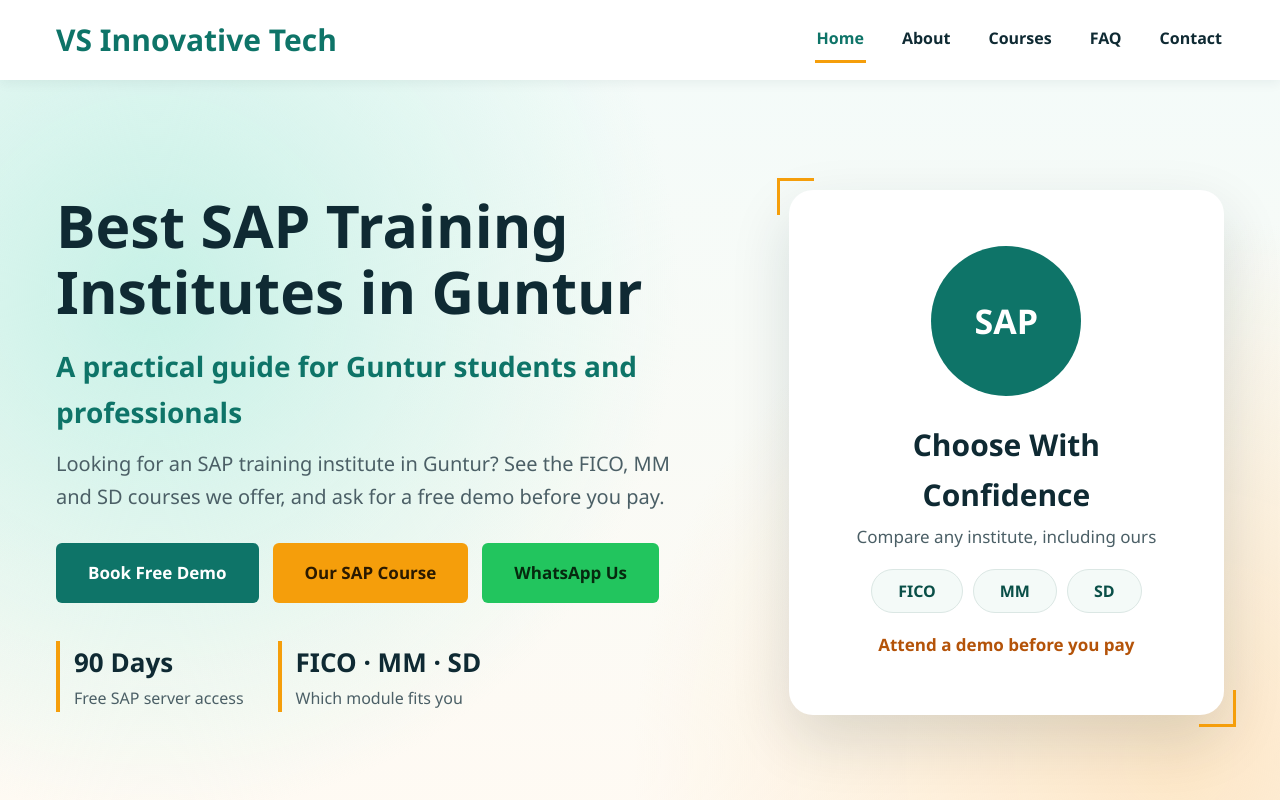
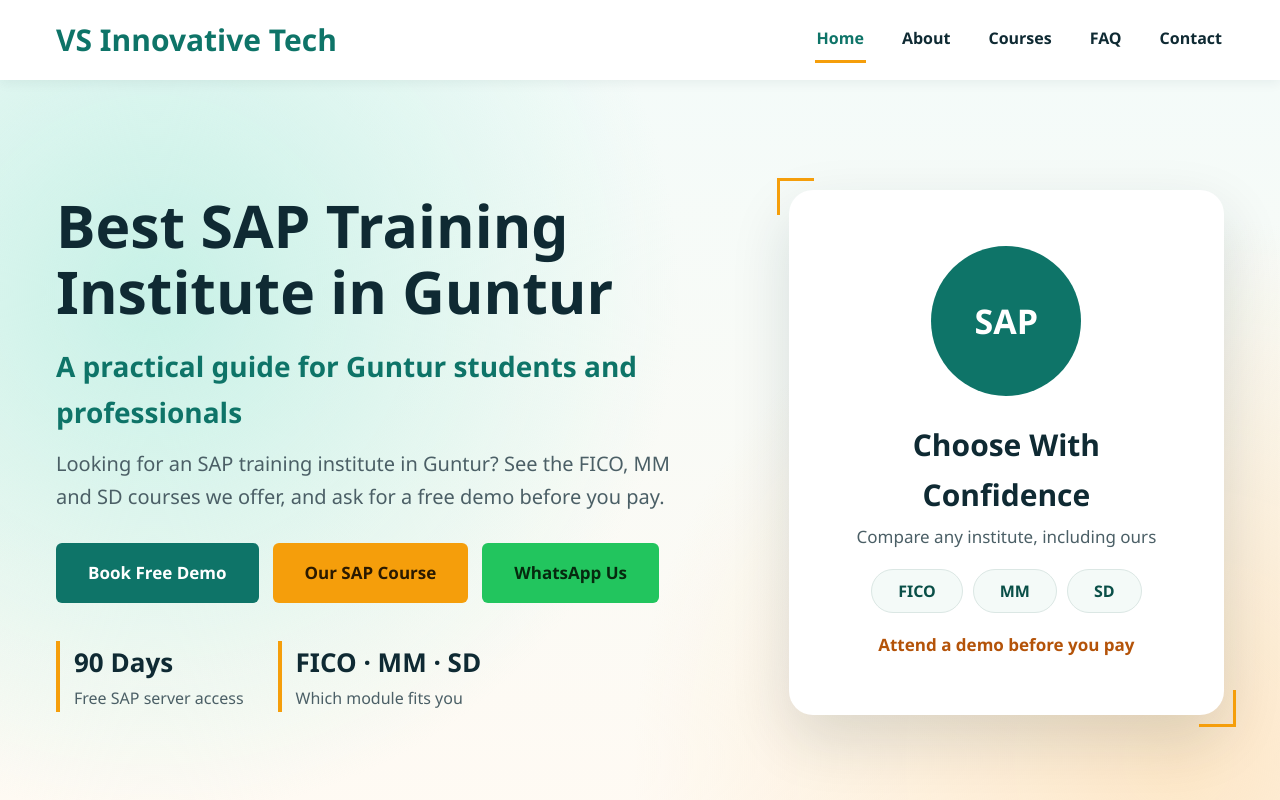
Before and after one commit to VSINNOVATIVETECH/best-sap-training-institute-in-guntur, a plain HTML site: page index.html in a window 1280 px wide. Shown: the top 800 px of the page. Drawn offline with Linux system fonts and the light colour scheme.

Commit message:
Update index.html

```diff
--- a/index.html
+++ b/index.html
@@ -121,7 +121,7 @@ nav a.ext{color:var(--teal-d);background:#f4faf8;border:1px solid var(--line);bo
 <div class="hero" id="home">
   <div class="wrap">
     <div>
-      <h1>Best SAP Training Institutes in Guntur</h1>
+      <h1>Best SAP Training Institute in Guntur</h1>
       <div class="kicker">A practical guide for Guntur students and professionals</div>
       <p class="lead">Looking for an SAP training institute in Guntur? See the FICO, MM and SD courses we offer, and ask for a free demo before you pay.</p>
       <div class="cta">
```
